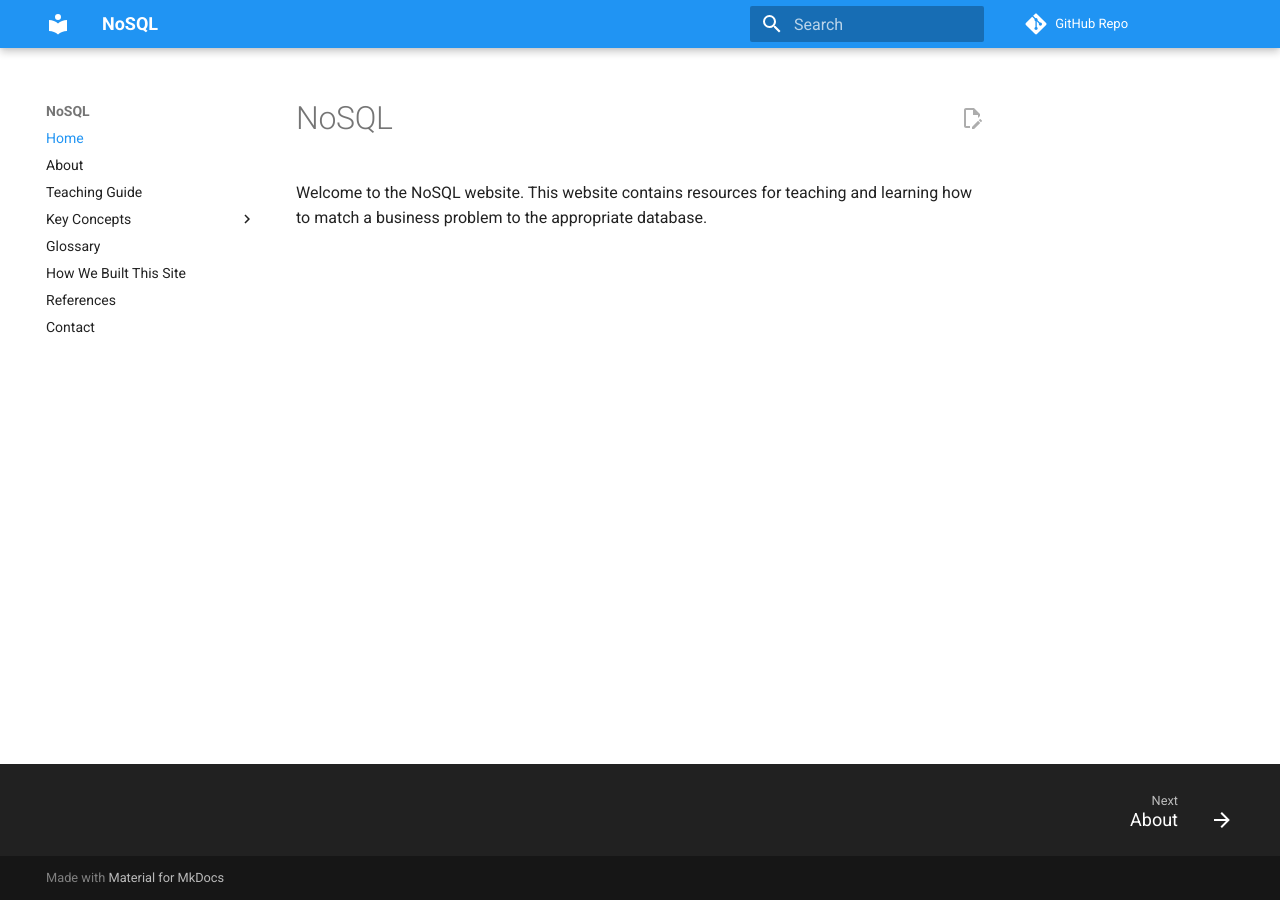
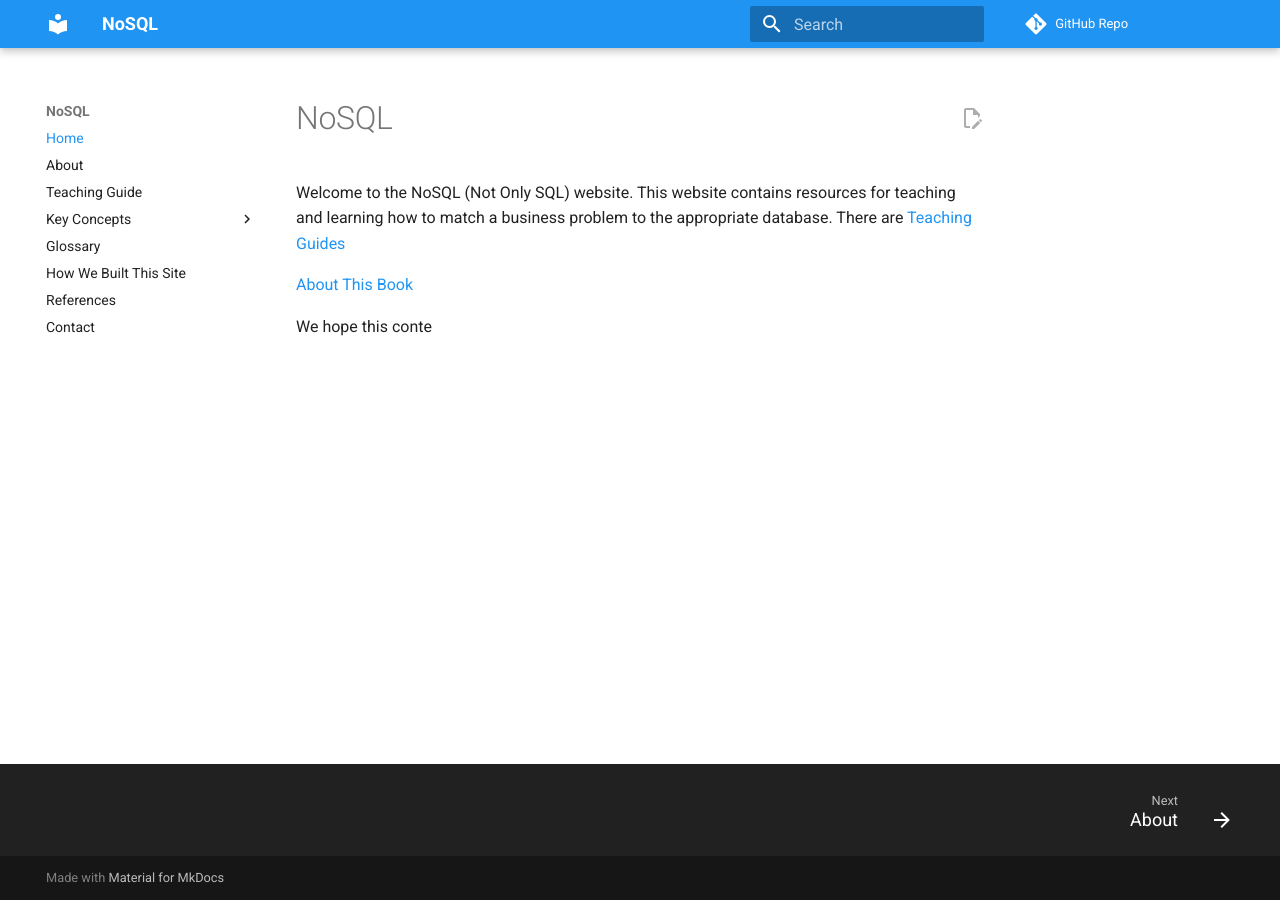
Before and after one commit to dmccreary/nosql, an MkDocs documentation site: the page built from docs/index.md, in a window 1280 px wide. Built offline with MkDocs 1.6.1 and Material for MkDocs 9.7.7, drawn with Linux system fonts in a browser that asks for light colours; comment, search, counter and statistics services are not loaded.

Commit message:
updating content

```diff
--- a/docs/index.md
+++ b/docs/index.md
@@ -1,6 +1,10 @@
 # NoSQL
 
-Welcome to the NoSQL website.  This website
+Welcome to the NoSQL (Not Only SQL) website.  This website
 contains resources for teaching and learning
-how to match a business problem to the
-appropriate database.
+how to match a business problem to the appropriate database.
+There are [Teaching Guides](./teaching-guide.md)
+
+[About This Book](./about.md)
+
+We hope this conte
```
Also changed, not shown: docs/glossary.md (added, +1 -0 lines).
